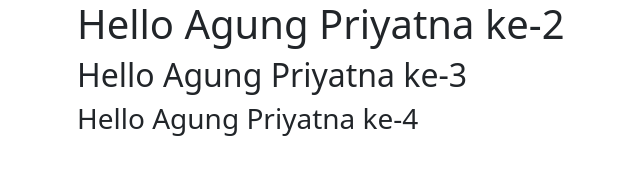
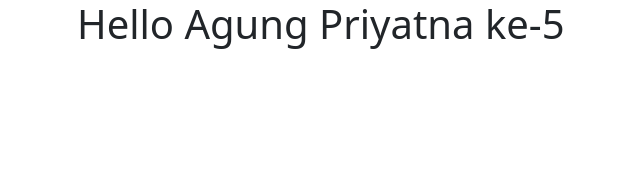
Before and after one commit to AgungPri/AgungPri.github.io, a plain HTML site: page index.html in a window 1280 px wide. Shown: the whole page, without its empty margins (5-645 px from the left). Drawn offline with nearby package versions, Linux system fonts and the light colour scheme.

Commit message:
Test new

```diff
--- a/index.html
+++ b/index.html
@@ -12,9 +12,7 @@
   </head>
   <body>
     <div class="container">
-        <h1>Hello Agung Priyatna ke-2</h1>
-        <h2>Hello Agung Priyatna ke-3</h2>
-        <h3>Hello Agung Priyatna ke-4</h3>
+        <h1>Hello Agung Priyatna ke-5</h1>
       </div>
     <!-- Optional JavaScript; choose one of the two! -->
 
```
